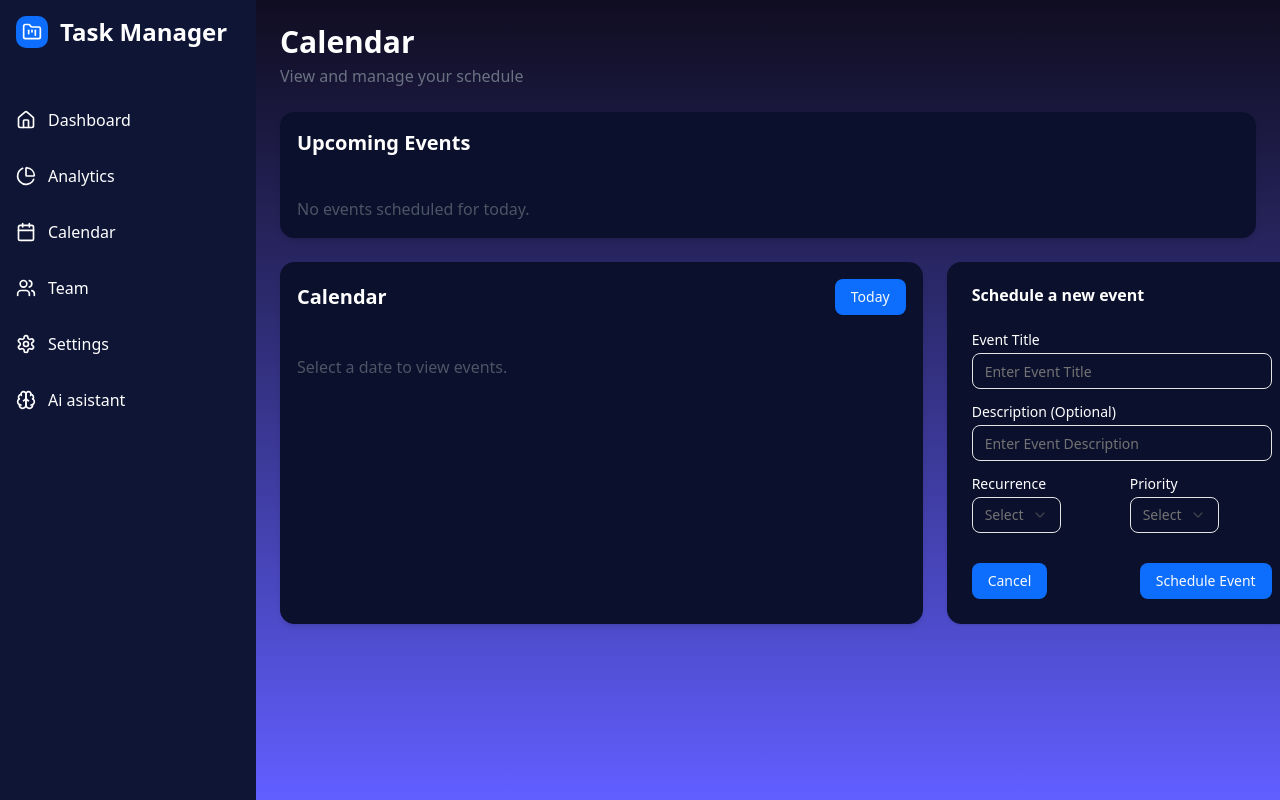
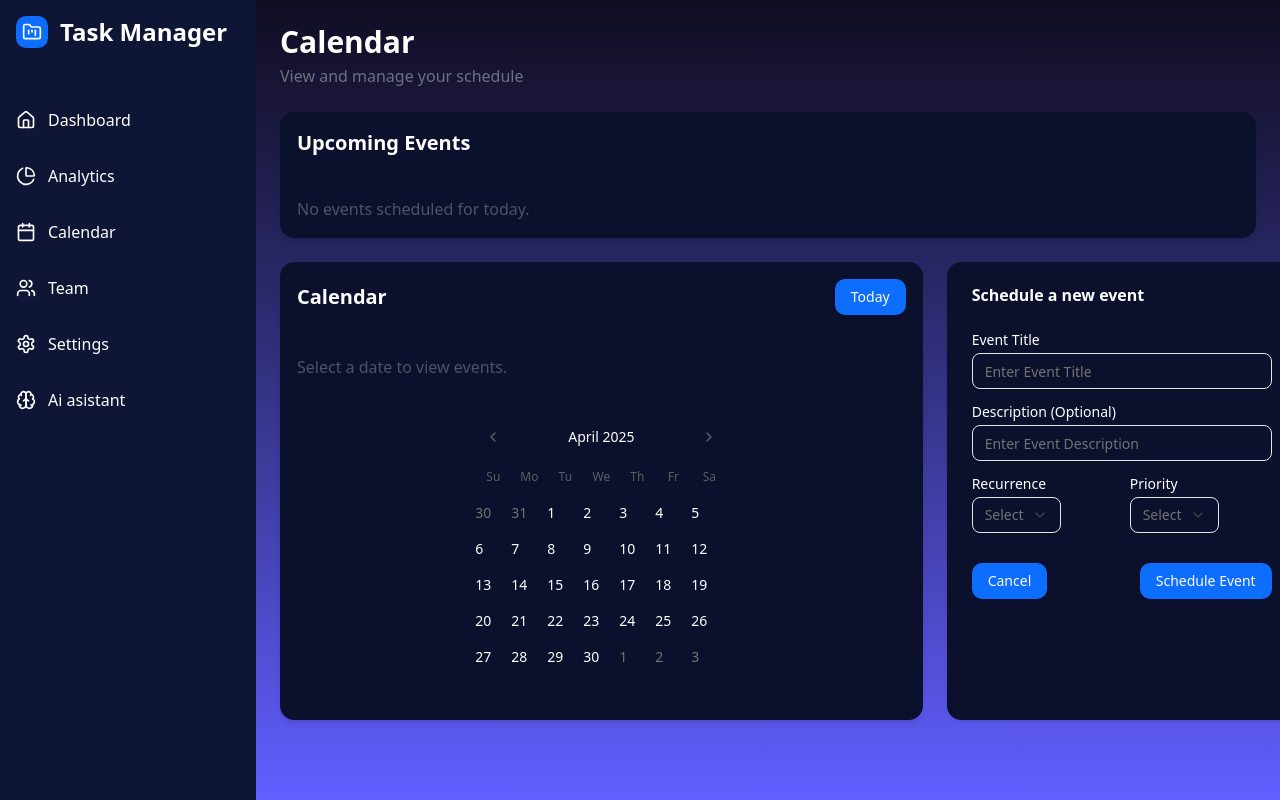
Before and after one commit to Sradhasisjethy/Task-manager, a Next.js app: page /Calendar in a window 1280 px wide. Built offline with nearby package versions, Linux system fonts and the light colour scheme.

Commit message:
calender added

```diff
--- a/src/app/Calendar/page.tsx
+++ b/src/app/Calendar/page.tsx
@@ -1,7 +1,7 @@
 "use client";
 import React from "react";
 import DashboardLayout from "@/components/layout/DashboardLayout";
-// import { Calendar } from "@/components/ui/calendar"
+import { Calendar } from "@/components/ui/calendar"
 import { Button } from "@/components/ui/button";
 import {
   Card,
@@ -45,12 +45,10 @@ const Page = () => {
           <p className="text-gray-600 mb-4">Select a date to view events.</p>
 
           {/* Uncomment this only if you need it */}
-          {/* <Calendar
-            mode="single"
-            selected={date}
-            onSelect={setDate}
-            className="rounded-md border shadow"
-          /> */}
+          <div className="display flex justify-center items-center mb-7">
+            <Calendar  />
+          </div>
+
         </Card>
 
         <Card className="w-[350px] bg-[#0b102c] text-white border-[#0b102c] ">
--- a/src/app/settings/page.tsx
+++ b/src/app/settings/page.tsx
@@ -25,7 +25,7 @@ const settingspage = () => {
         <p className="text-gray-500">Manage your account settings</p>
       </div>
 
-      <div>
+      <div className='display flex justify-center items-center mt-7'>
         <Tabs defaultValue="account" className="w-[700px] bg-[#0b102c] text-white p-4 rounded ">
           <TabsList className="grid w-full grid-cols-2 bg-[#0b102c] text-white border border-gray-700 rounded mb-4">
         <TabsTrigger value="account" className="text-white data-[state=active]:bg-[#0d6efd]">Account</TabsTrigger>
@@ -50,7 +50,7 @@ const settingspage = () => {
             </div>
           </CardContent>
           <CardFooter className='hover-bg'>
-            <Button>Save changes</Button>
+            <Button className="hover:bg-[#0d6efd] hover:text-white">Save changes</Button>
           </CardFooter>
         </Card>
           </TabsContent>
--- a/src/components/ui/button.tsx
+++ b/src/components/ui/button.tsx
@@ -1,59 +1,52 @@
-import * as React from "react"
-import { Slot } from "@radix-ui/react-slot"
-import { cva, type VariantProps } from "class-variance-authority"
+import { Slot } from "@radix-ui/react-slot";
+import { cva, type VariantProps } from "class-variance-authority";
+import * as React from "react";
 
-import { cn } from "@/lib/utils"
+import { cn } from "@/lib/utils";
 
 const buttonVariants = cva(
-  "inline-flex items-center justify-center gap-2 whitespace-nowrap rounded-md text-sm font-medium transition-all disabled:pointer-events-none disabled:opacity-50 [&_svg]:pointer-events-none [&_svg:not([class*='size-'])]:size-4 shrink-0 [&_svg]:shrink-0 outline-none focus-visible:border-ring focus-visible:ring-ring/50 focus-visible:ring-[3px] aria-invalid:ring-destructive/20 dark:aria-invalid:ring-destructive/40 aria-invalid:border-destructive",
+  "inline-flex items-center justify-center whitespace-nowrap rounded-lg text-sm font-medium transition-colors outline-offset-2 focus-visible:outline focus-visible:outline-2 focus-visible:outline-ring/70 disabled:pointer-events-none disabled:opacity-50 [&_svg]:pointer-events-none [&_svg]:shrink-0",
   {
     variants: {
       variant: {
-        default:
-          "bg-primary text-primary-foreground shadow-xs hover:bg-primary/90",
+        default: "bg-primary text-primary-foreground shadow-sm shadow-black/5 hover:bg-primary/90",
         destructive:
-          "bg-destructive text-white shadow-xs hover:bg-destructive/90 focus-visible:ring-destructive/20 dark:focus-visible:ring-destructive/40 dark:bg-destructive/60",
+          "bg-destructive text-destructive-foreground shadow-sm shadow-black/5 hover:bg-destructive/90",
         outline:
-          "border bg-background shadow-xs hover:bg-accent hover:text-accent-foreground dark:bg-input/30 dark:border-input dark:hover:bg-input/50",
+          "border border-input bg-background shadow-sm shadow-black/5 hover:bg-accent hover:text-accent-foreground",
         secondary:
-          "bg-secondary text-secondary-foreground shadow-xs hover:bg-secondary/80",
-        ghost:
-          "hover:bg-accent hover:text-accent-foreground dark:hover:bg-accent/50",
+          "bg-secondary text-secondary-foreground shadow-sm shadow-black/5 hover:bg-secondary/80",
+        ghost: "hover:bg-accent hover:text-accent-foreground",
         link: "text-primary underline-offset-4 hover:underline",
       },
       size: {
-        default: "h-9 px-4 py-2 has-[>svg]:px-3",
-        sm: "h-8 rounded-md gap-1.5 px-3 has-[>svg]:px-2.5",
-        lg: "h-10 rounded-md px-6 has-[>svg]:px-4",
-        icon: "size-9",
+        default: "h-9 px-4 py-2",
+        sm: "h-8 rounded-lg px-3 text-xs",
+        lg: "h-10 rounded-lg px-8",
+        icon: "h-9 w-9",
       },
     },
     defaultVariants: {
       variant: "default",
       size: "default",
     },
-  }
-)
+  },
+);
 
-function Button({
-  className,
-  variant,
-  size,
-  asChild = false,
-  ...props
-}: React.ComponentProps<"button"> &
-  VariantProps<typeof buttonVariants> & {
-    asChild?: boolean
-  }) {
-  const Comp = asChild ? Slot : "button"
-
-  return (
-    <Comp
-      data-slot="button"
-      className={cn(buttonVariants({ variant, size, className }))}
-      {...props}
-    />
-  )
+export interface ButtonProps
+  extends React.ButtonHTMLAttributes<HTMLButtonElement>,
+    VariantProps<typeof buttonVariants> {
+  asChild?: boolean;
 }
 
-export { Button, buttonVariants }
+const Button = React.forwardRef<HTMLButtonElement, ButtonProps>(
+  ({ className, variant, size, asChild = false, ...props }, ref) => {
+    const Comp = asChild ? Slot : "button";
+    return (
+      <Comp className={cn(buttonVariants({ variant, size, className }))} ref={ref} {...props} />
+    );
+  },
+);
+Button.displayName = "Button";
+
+export { Button, buttonVariants };
--- a/src/components/ui/calendar.tsx
+++ b/src/components/ui/calendar.tsx
@@ -1,75 +1,86 @@
-// "use client"
+"use client";
 
-// import * as React from "react"
-// import { ChevronLeft, ChevronRight } from "lucide-react"
-// import { DayPicker } from "react-day-picker"
+import { ChevronLeft, ChevronRight } from "lucide-react";
+import * as React from "react";
+import { DayPicker } from "react-day-picker";
 
-// import { cn } from "@/lib/utils"
-// import { buttonVariants } from "@/components/ui/button"
+import { cn } from "@/lib/utils";
+import { buttonVariants } from "@/components/ui/button";
 
-// function Calendar({
-//   className,
-//   classNames,
-//   showOutsideDays = true,
-//   ...props
-// }: React.ComponentProps<typeof DayPicker>) {
-//   return (
-//     <DayPicker
-//       showOutsideDays={showOutsideDays}
-//       className={cn("p-3", className)}
-//       classNames={{
-//         months: "flex flex-col sm:flex-row gap-2",
-//         month: "flex flex-col gap-4",
-//         caption: "flex justify-center pt-1 relative items-center w-full",
-//         caption_label: "text-sm font-medium",
-//         nav: "flex items-center gap-1",
-//         nav_button: cn(
-//           buttonVariants({ variant: "outline" }),
-//           "size-7 bg-transparent p-0 opacity-50 hover:opacity-100"
-//         ),
-//         nav_button_previous: "absolute left-1",
-//         nav_button_next: "absolute right-1",
-//         table: "w-full border-collapse space-x-1",
-//         head_row: "flex",
-//         head_cell:
-//           "text-muted-foreground rounded-md w-8 font-normal text-[0.8rem]",
-//         row: "flex w-full mt-2",
-//         cell: cn(
-//           "relative p-0 text-center text-sm focus-within:relative focus-within:z-20 [&:has([aria-selected])]:bg-accent [&:has([aria-selected].day-range-end)]:rounded-r-md",
-//           props.mode === "range"
-//             ? "[&:has(>.day-range-end)]:rounded-r-md [&:has(>.day-range-start)]:rounded-l-md first:[&:has([aria-selected])]:rounded-l-md last:[&:has([aria-selected])]:rounded-r-md"
-//             : "[&:has([aria-selected])]:rounded-md"
-//         ),
-//         day: cn(
-//           buttonVariants({ variant: "ghost" }),
-//           "size-8 p-0 font-normal aria-selected:opacity-100"
-//         ),
-//         day_range_start:
-//           "day-range-start aria-selected:bg-primary aria-selected:text-primary-foreground",
-//         day_range_end:
-//           "day-range-end aria-selected:bg-primary aria-selected:text-primary-foreground",
-//         day_selected:
-//           "bg-primary text-primary-foreground hover:bg-primary hover:text-primary-foreground focus:bg-primary focus:text-primary-foreground",
-//         day_today: "bg-accent text-accent-foreground",
-//         day_outside:
-//           "day-outside text-muted-foreground aria-selected:text-muted-foreground",
-//         day_disabled: "text-muted-foreground opacity-50",
-//         day_range_middle:
-//           "aria-selected:bg-accent aria-selected:text-accent-foreground",
-//         day_hidden: "invisible",
-//         ...classNames,
-//       }}
-//       components={{
-//         IconLeft: ({ className, ...props }) => (
-//           <ChevronLeft className={cn("size-4", className)} {...props} />
-//         ),
-//         IconRight: ({ className, ...props }) => (
-//           <ChevronRight className={cn("size-4", className)} {...props} />
-//         ),
-//       }}
-//       {...props}
-//     />
-//   )
-// }
+export type CalendarProps = React.ComponentProps<typeof DayPicker>;
 
-// export { Calendar }
+function Calendar({
+  className,
+  classNames,
+  showOutsideDays = true,
+  components: userComponents,
+  ...props
+}: CalendarProps) {
+  const defaultClassNames = {
+    months: "relative flex flex-col sm:flex-row gap-4",
+    month: "w-full",
+    month_caption: "relative mx-10 mb-1 flex h-9 items-center justify-center z-20",
+    caption_label: "text-sm font-medium",
+    nav: "absolute top-0 flex w-full justify-between z-10",
+    button_previous: cn(
+      buttonVariants({ variant: "ghost" }),
+      "size-9 text-muted-foreground/80 hover:text-foreground p-0",
+    ),
+    button_next: cn(
+      buttonVariants({ variant: "ghost" }),
+      "size-9 text-muted-foreground/80 hover:text-foreground p-0",
+    ),
+    weekday: "size-9 p-0 text-xs font-medium text-muted-foreground/80",
+    day_button:
+      "relative flex size-9 items-center justify-center whitespace-nowrap rounded-lg p-0 text-foreground outline-offset-2 group-[[data-selected]:not(.range-middle)]:[transition-property:color,background-color,border-radius,box-shadow] group-[[data-selected]:not(.range-middle)]:duration-150 focus:outline-none group-data-[disabled]:pointer-events-none focus-visible:z-10 hover:bg-accent group-data-[selected]:bg-primary hover:text-foreground group-data-[selected]:text-primary-foreground group-data-[disabled]:text-foreground/30 group-data-[disabled]:line-through group-data-[outside]:text-foreground/30 group-data-[outside]:group-data-[selected]:text-primary-foreground focus-visible:outline focus-visible:outline-2 focus-visible:outline-ring/70 group-[.range-start:not(.range-end)]:rounded-e-none group-[.range-end:not(.range-start)]:rounded-s-none group-[.range-middle]:rounded-none group-data-[selected]:group-[.range-middle]:bg-accent group-data-[selected]:group-[.range-middle]:text-foreground",
+    day: "group size-9 px-0 text-sm",
+    range_start: "range-start",
+    range_end: "range-end",
+    range_middle: "range-middle",
+    today:
+      "*:after:pointer-events-none *:after:absolute *:after:bottom-1 *:after:start-1/2 *:after:z-10 *:after:size-[3px] *:after:-translate-x-1/2 *:after:rounded-full *:after:bg-primary [&[data-selected]:not(.range-middle)>*]:after:bg-background [&[data-disabled]>*]:after:bg-foreground/30 *:after:transition-colors",
+    outside: "text-muted-foreground data-selected:bg-accent/50 data-selected:text-muted-foreground",
+    hidden: "invisible",
+    week_number: "size-9 p-0 text-xs font-medium text-muted-foreground/80",
+  };
+
+  const mergedClassNames: typeof defaultClassNames = Object.keys(defaultClassNames).reduce(
+    (acc, key) => ({
+      ...acc,
+      [key]: classNames?.[key as keyof typeof classNames]
+        ? cn(
+            defaultClassNames[key as keyof typeof defaultClassNames],
+            classNames[key as keyof typeof classNames],
+          )
+        : defaultClassNames[key as keyof typeof defaultClassNames],
+    }),
+    {} as typeof defaultClassNames,
+  );
+
+  const defaultComponents = {
+    Chevron: (props: any) => {
+      if (props.orientation === "left") {
+        return <ChevronLeft size={16} strokeWidth={2} {...props} aria-hidden="true" />;
+      }
+      return <ChevronRight size={16} strokeWidth={2} {...props} aria-hidden="true" />;
+    },
+  };
+
+  const mergedComponents = {
+    ...defaultComponents,
+    ...userComponents,
+  };
+
+  return (
+    <DayPicker
+      showOutsideDays={showOutsideDays}
+      className={cn("w-fit", className)}
+      classNames={mergedClassNames}
+      components={mergedComponents}
+      {...props}
+    />
+  );
+}
+Calendar.displayName = "Calendar";
+
+export { Calendar };
```
